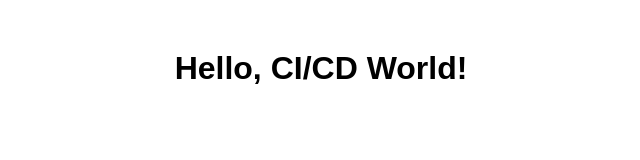
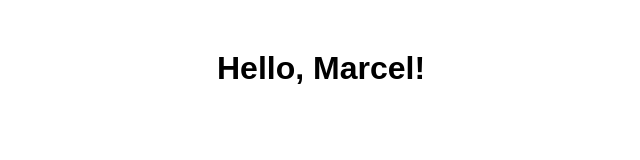
Before and after one commit to Marcellinus08/Devops, a plain HTML site: page my-app/frontend/index.html in a window 1280 px wide. Shown: the whole page, without its empty margins (319-959 px from the left). Drawn offline with Linux system fonts and the light colour scheme.

```diff
--- a/my-app/frontend/index.html
+++ b/my-app/frontend/index.html
@@ -6,6 +6,6 @@
   <link rel="stylesheet" href="style.css">
 </head>
 <body>
-  <h1>Hello, CI/CD World!</h1>
+  <h1>Hello, Marcel!</h1>
 </body>
 </html>
```
